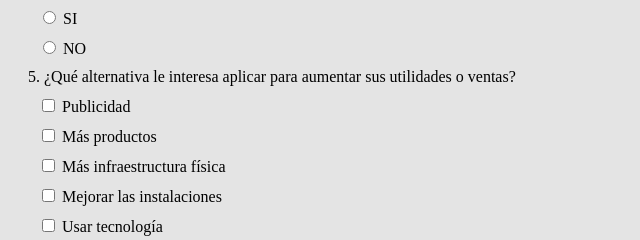
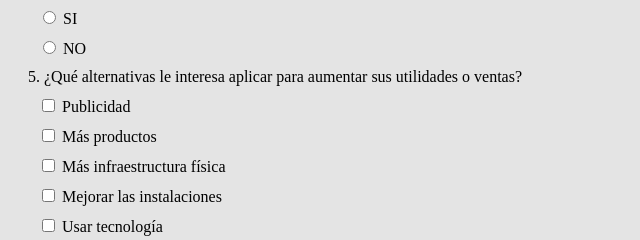
Before and after one commit to tiendasw/tiendasw.io, a plain HTML site: page contact.html in a window 1280 px wide. Shown: the part 527-767 px from the top of the page, 0-640 px from the left. Drawn offline with Linux system fonts and the light colour scheme.

Commit message:
contact correction

```diff
--- a/contact.html
+++ b/contact.html
@@ -116,7 +116,7 @@
         </div>
 
         <div>
-            <label>5. ¿Qué alternativa le interesa aplicar para aumentar sus utilidades o ventas?</label>
+            <label>5. ¿Qué alternativas le interesa aplicar para aumentar sus utilidades o ventas?</label>
             <div class="checkbox">
                 <input type="checkbox" id="Publicidad" name="entry.168308205" value="Publicidad"/>
                 <label for="Publicidad">Publicidad</label><br/>
```
